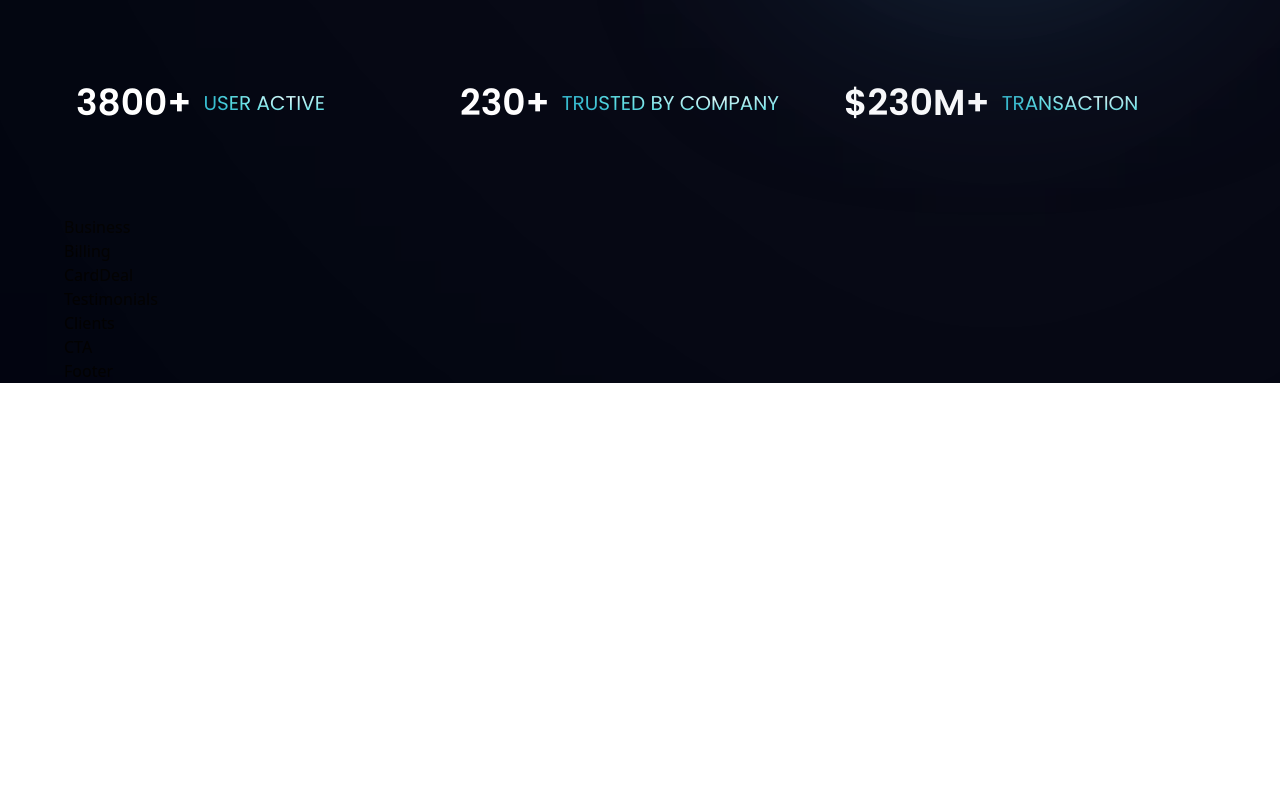
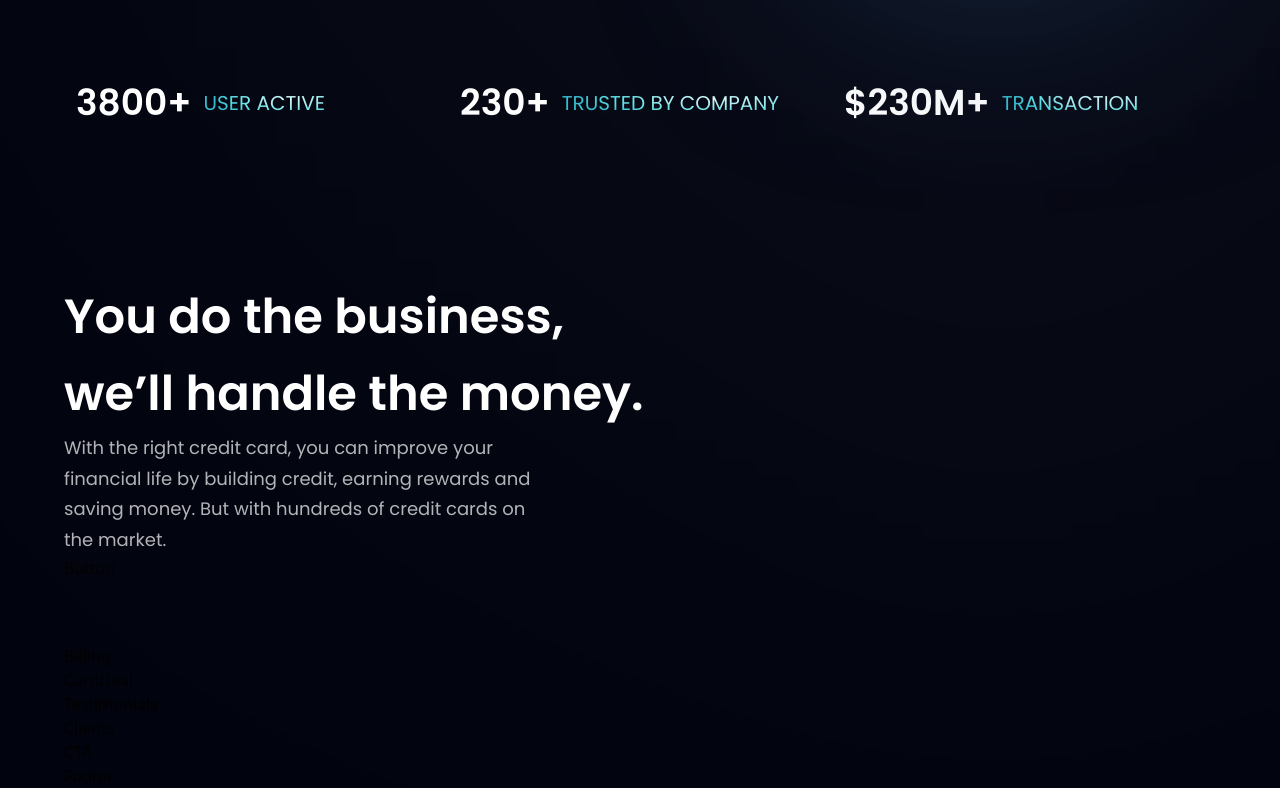
Before and after one commit to Raijin1302/bank-modern-app-jsm, a React (Vite) app: page / in a window 1280 px wide. Shown: the part 710-1498 px from the top of the page. Before the commit the page ends 1093 px from the top, so only its background shows below. Built offline with nearby package versions, Linux system fonts and the light colour scheme.

Commit message:
building Business 30% :red_circle:

```diff
--- a/src/components/Business.jsx
+++ b/src/components/Business.jsx
@@ -1,7 +1,24 @@
 import React from "react";
-
+import { features } from "../constants";
+import styles, { layout } from "../style";
+import Button from "./Button";
 const Business = () => {
-  return <div>Business</div>;
+  return (
+    <section id="features" className={layout.section}>
+      <div className={layout.sectionInfo}>
+        <h2 className={styles.heading2}>
+          You do the business, <br className="sm:block hidden" /> we’ll handle
+          the money.
+        </h2>
+        <p className={`${styles.paragraph} max-w-[470px]`}>
+          With the right credit card, you can improve your financial life by
+          building credit, earning rewards and saving money. But with hundreds
+          of credit cards on the market.
+        </p>
+        <Button />
+      </div>
+    </section>
+  );
 };
 
 export default Business;
```
